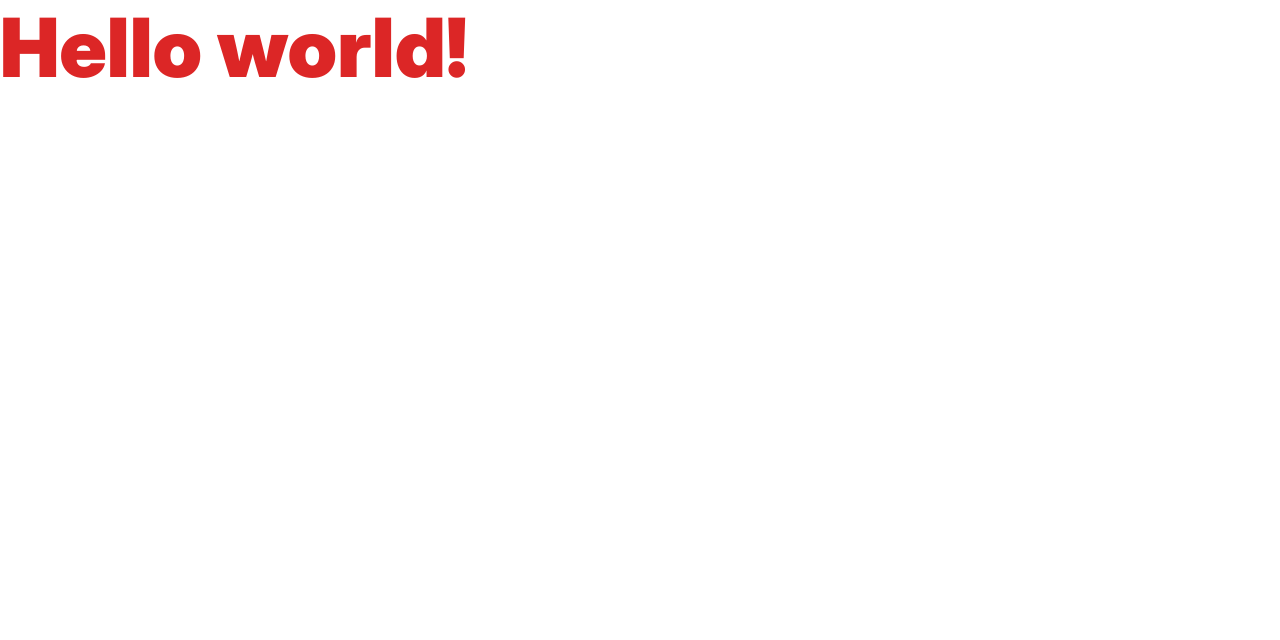
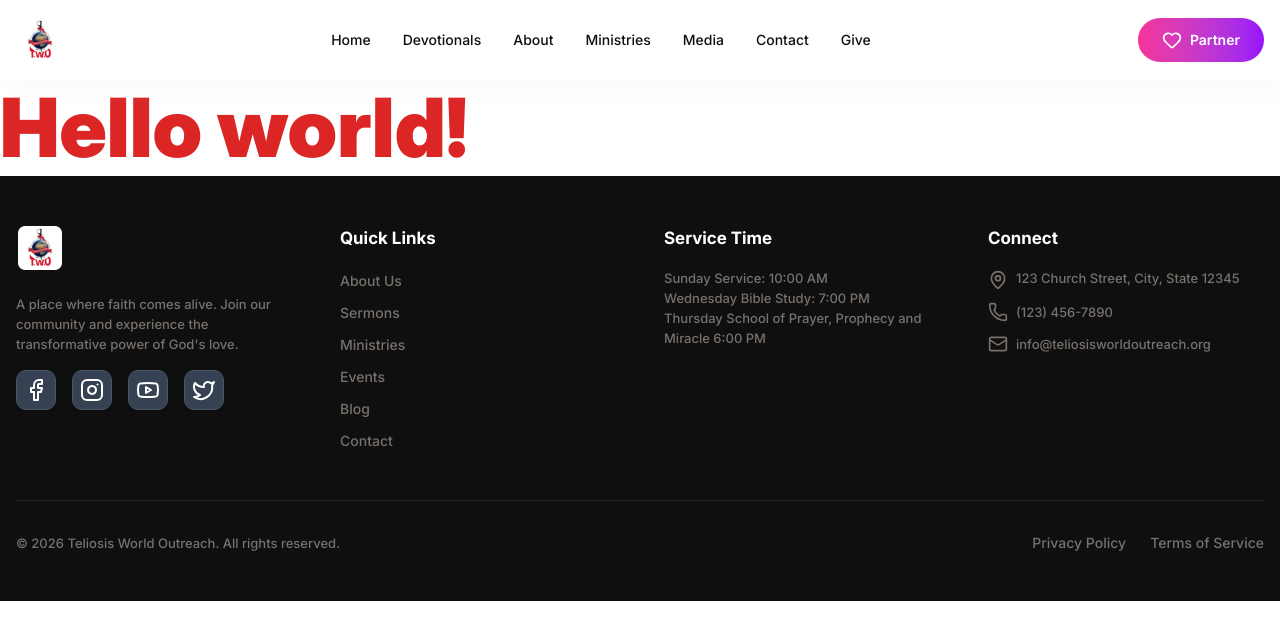
Before and after one commit to okorikokob/teliosis-world-outreach, a Next.js app: page / in a window 1280 px wide. Shown: the top 640 px of the page. Built offline with nearby package versions, Linux system fonts and the light colour scheme.

Commit message:
feat: navbar and footer completed

```diff
--- /dev/null
+++ b/app/components/Footer.tsx
@@ -0,0 +1,138 @@
+"use client";
+
+import Link from "next/link";
+import { Facebook, Instagram, Youtube, Twitter, MapPin, Phone, Mail, LucideIcon } from "lucide-react";
+
+const Footer = () => {
+  // Icon mapping for social links
+  const iconMap: Record<string, LucideIcon> = {
+    facebook: Facebook,
+    instagram: Instagram,
+    youtube: Youtube,
+    twitter: Twitter,
+  };
+
+  const quickLinks = [
+    { href: "/about", label: "About Us" },
+    { href: "/sermons", label: "Sermons" },
+    { href: "/ministries", label: "Ministries" },
+    { href: "/events", label: "Events" },
+    { href: "/blog", label: "Blog" },
+    { href: "/contact", label: "Contact" },
+  ];
+
+  const socialLinks = [
+    { href: "https://facebook.com", label: "Facebook", icon: "facebook" },
+    { href: "https://instagram.com", label: "Instagram", icon: "instagram" },
+    { href: "https://youtube.com", label: "YouTube", icon: "youtube" },
+    { href: "https://twitter.com", label: "Twitter", icon: "twitter" },
+  ];
+
+  return (
+    <footer className="bg-dark text-light-100">
+      <div className="layout-container py-12">
+        {/* Top Section */}
+        <div className="grid grid-cols-1 gap-8 md:grid-cols-2 lg:grid-cols-4 lg:gap-12">
+          {/* Follow Section */}
+          <div className="space-y-4">
+            <Link href="/" className="inline-block">
+              <img src="/assets/logo.png" alt="Teliosis World Outreach" className="h-12 w-12" />
+            </Link>
+            <p className="text-body-sm text-muted">
+              A place where faith comes alive. Join our community and experience the transformative power of God's love.
+            </p>
+            <div className="mt-4 flex gap-4">
+              {socialLinks.map((link) => {
+                const IconComponent = iconMap[link.icon];
+                return (
+                  <a
+                    key={link.label}
+                    href={link.href}
+                    target="_blank"
+                    rel="noopener noreferrer"
+                    aria-label={link.label}
+                    className="text-light-100 hover:text-primary flex h-10 w-10 items-center justify-center rounded-[10px] border border-gray-600 bg-gray-700 transition-colors duration-200"
+                  >
+                    <IconComponent className="h-6 w-6" />
+                  </a>
+                );
+              })}
+            </div>
+          </div>
+
+          {/* Quick Links */}
+          <div className="space-y-4">
+            <h3 className="text-body-md font-bold">Quick Links</h3>
+            <ul className="space-y-2">
+              {quickLinks.map((link) => (
+                <li key={link.href}>
+                  <Link
+                    href={link.href}
+                    className="text-muted hover:text-primary text-label transition-colors duration-200"
+                  >
+                    {link.label}
+                  </Link>
+                </li>
+              ))}
+            </ul>
+          </div>
+
+          {/* Latest Section */}
+          <div className="space-y-4">
+            <h3 className="text-body-md font-bold">Service Time </h3>
+            <p className="text-muted text-body-sm">
+              Sunday Service: 10:00 AM <br />
+              Wednesday Bible Study: 7:00 PM <br />
+              Thursday School of Prayer, Prophecy and Miracle 6:00 PM
+            </p>
+          </div>
+
+          {/* Connect Section */}
+          <div className="space-y-4">
+            <h3 className="text-body-md font-bold">Connect</h3>
+            <div className="text-muted text-body-sm space-y-3">
+              <div className="flex items-start gap-2">
+                <MapPin className="mt-0.5 h-5 w-5 flex-shrink-0" />
+                <span>123 Church Street, City, State 12345</span>
+              </div>
+              <div className="flex items-center gap-2">
+                <Phone className="h-5 w-5 flex-shrink-0" />
+                <a href="tel:+1234567890" className="hover:text-primary transition-colors duration-200">
+                  (123) 456-7890
+                </a>
+              </div>
+              <div className="flex items-center gap-2">
+                <Mail className="h-5 w-5 flex-shrink-0" />
+                <a
+                  href="mailto:info@teliosisworldoutreach.org"
+                  className="hover:text-primary transition-colors duration-200"
+                >
+                  info@teliosisworldoutreach.org
+                </a>
+              </div>
+            </div>
+          </div>
+        </div>
+
+        {/* Bottom Section */}
+        <div className="mt-12 border-t border-white/10 pt-8">
+          <div className="flex flex-col items-center justify-between gap-4 md:flex-row">
+            <p className="text-muted text-body-sm text-center md:text-left">
+              © {new Date().getFullYear()} Teliosis World Outreach. All rights reserved.
+            </p>
+            <div className="flex gap-6">
+              <Link href="/privacy" className="text-muted hover:text-primary text-label transition-colors duration-200">
+                Privacy Policy
+              </Link>
+              <Link href="/terms" className="text-muted hover:text-primary text-label transition-colors duration-200">
+                Terms of Service
+              </Link>
+            </div>
+          </div>
+        </div>
+      </div>
+    </footer>
+  );
+};
+
+export default Footer;
--- /dev/null
+++ b/app/components/Navbar.tsx
@@ -0,0 +1,93 @@
+"use client";
+
+import { useState } from "react";
+import Link from "next/link";
+import { Menu, X, Puzzle, Heart } from "lucide-react";
+
+const Navbar = () => {
+  const [isMenuOpen, setIsMenuOpen] = useState(false);
+
+  const navLinks = [
+    { href: "/", label: "Home" },
+    { href: "/devotionals", label: "Devotionals" },
+    { href: "/about", label: "About" },
+    { href: "/ministries", label: "Ministries" },
+    { href: "/media", label: "Media" },
+    { href: "/contact", label: "Contact" },
+    { href: "/give", label: "Give" },
+  ];
+
+  return (
+    <nav className="bg-light-100 shadow-light-200 fixed top-0 right-0 left-0 z-50">
+      <div className="layout-container">
+        <div className="flex-between h-20">
+          {/* Logo */}
+          <Link href="/" className="flex-center gap-2">
+            <img src="/assets/logo.png" alt="Teliosis World Outreach" className="h-12 w-12" />
+          </Link>
+
+          {/* Desktop Navigation */}
+          <div className="md:flex-center hidden gap-8">
+            {navLinks.map((link) => (
+              <Link
+                key={link.href}
+                href={link.href}
+                className="text-dark hover:text-primary text-label font-medium transition-colors duration-200"
+              >
+                {link.label}
+              </Link>
+            ))}
+          </div>
+
+          {/* Partner Button - Desktop */}
+          <div className="hidden md:block">
+            <Link
+              href="/partner"
+              className="text-light-100 text-label inline-flex items-center gap-2 rounded-full bg-gradient-to-r from-pink-500 to-purple-600 px-6 py-3 font-semibold transition-opacity duration-200 hover:opacity-90"
+            >
+              <Heart className="h-5 w-5" />
+              Partner
+            </Link>
+          </div>
+
+          {/* Mobile Menu Button */}
+          <button
+            onClick={() => setIsMenuOpen(!isMenuOpen)}
+            className="text-dark p-2 md:hidden"
+            aria-label="Toggle menu"
+          >
+            {isMenuOpen ? <X className="h-6 w-6" /> : <Menu className="h-6 w-6" />}
+          </button>
+        </div>
+      </div>
+
+      {/* Mobile Menu */}
+      {isMenuOpen && (
+        <div className="bg-light-100 border-dark/10 border-t md:hidden">
+          <div className="space-y-3 px-4 pt-2 pb-4">
+            {navLinks.map((link) => (
+              <Link
+                key={link.href}
+                href={link.href}
+                className="text-dark hover:text-primary text-label block py-2 font-medium transition-colors duration-200"
+                onClick={() => setIsMenuOpen(false)}
+              >
+                {link.label}
+              </Link>
+            ))}
+            <Link
+              href="/partner"
+              className="text-light-100 text-label mt-4 flex items-center justify-center gap-2 rounded-full bg-gradient-to-r from-pink-500 to-purple-600 px-6 py-3 font-semibold"
+              onClick={() => setIsMenuOpen(false)}
+            >
+              <Heart className="h-5 w-5" />
+              Partner
+            </Link>
+          </div>
+        </div>
+      )}
+    </nav>
+  );
+};
+
+export default Navbar;
--- /dev/null
+++ b/app/components/index.ts
@@ -0,0 +1,2 @@
+export { default as Navbar } from "./Navbar";
+export { default as Footer } from "./Footer";
--- a/app/globals.css
+++ b/app/globals.css
@@ -217,3 +217,11 @@ body {
   justify-content: flex-start;
   align-items: center;
 }
+
+@utility layout-container {
+  max-width: 85rem;
+  margin-left: auto;
+  margin-right: auto;
+  padding-left: 1rem;
+  padding-right: 1rem;
+}
--- a/app/layout.tsx
+++ b/app/layout.tsx
@@ -1,6 +1,7 @@
 import type { Metadata } from "next";
 import localFont from "next/font/local";
 import "./globals.css";
+import { Navbar, Footer } from "./components";
 
 const inter = localFont({
   src: "./fonts/inter/interVF.ttf",
@@ -22,7 +23,11 @@ export default function RootLayout({
 }>) {
   return (
     <html lang="en">
-      <body className={`${inter.variable} antialiased`}>{children}</body>
+      <body className={`${inter.variable} antialiased`}>
+        <Navbar />
+        <main className="pt-20">{children}</main>
+        <Footer />
+      </body>
     </html>
   );
 }
--- a/package.json
+++ b/package.json
@@ -9,6 +9,7 @@
     "lint": "eslint"
   },
   "dependencies": {
+    "lucide-react": "^0.564.0",
     "next": "16.1.6",
     "react": "19.2.3",
     "react-dom": "19.2.3"
```
Also changed, not shown: 1 other file (tests, documents, lock files or other folders).
